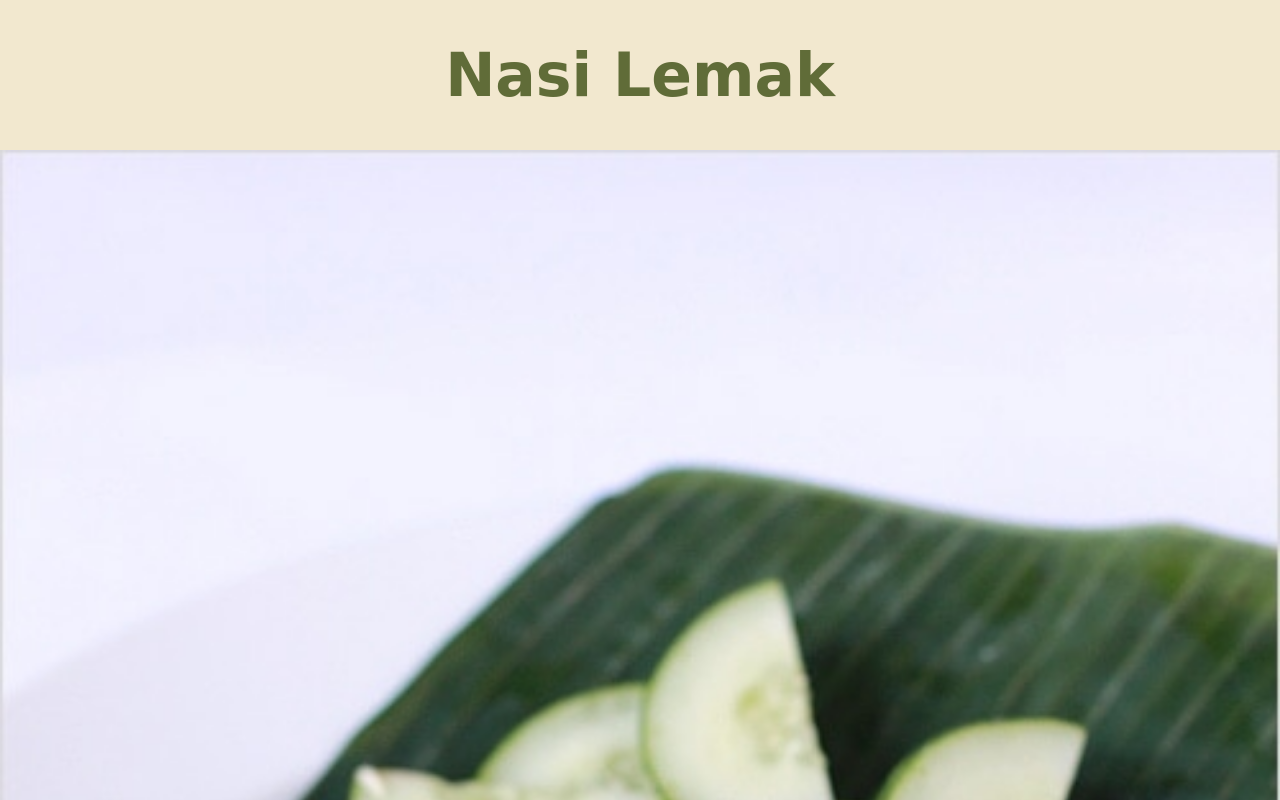
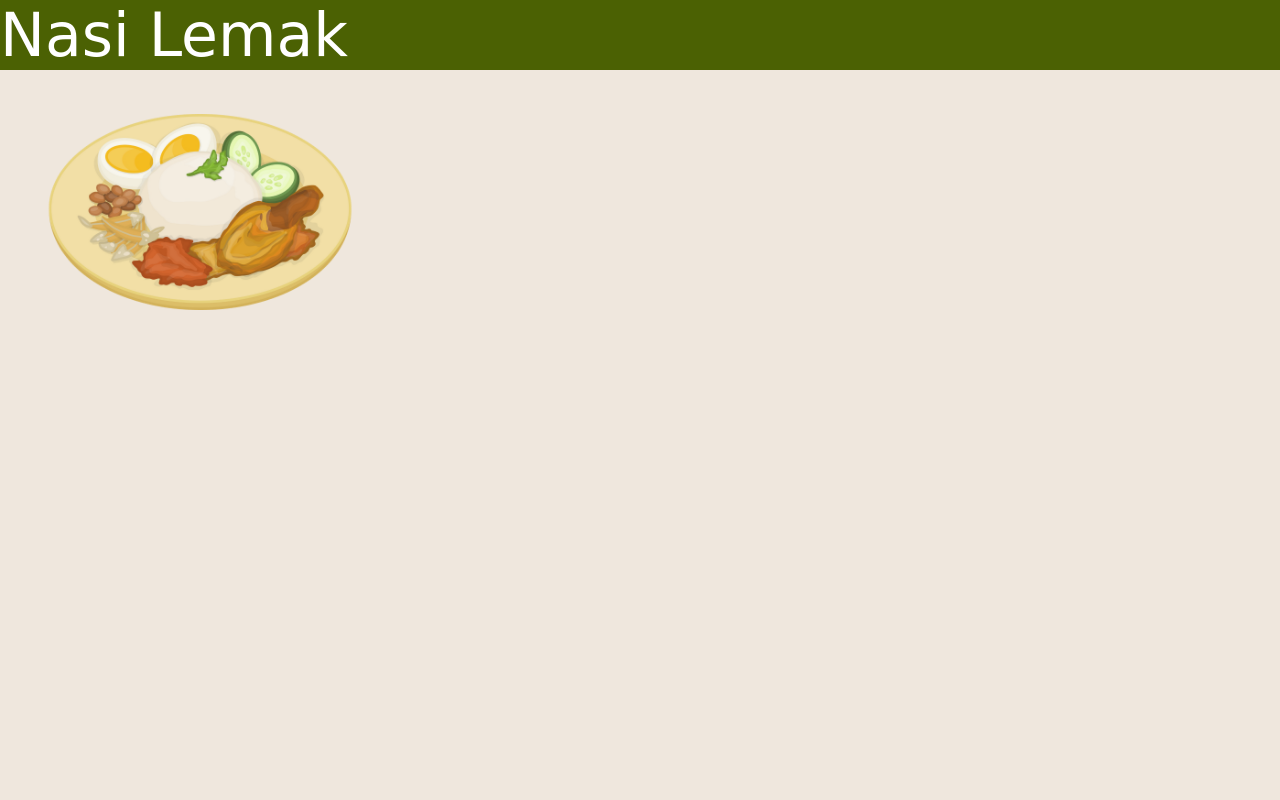
Before and after one commit to aliaizad72/odin-recipes, a plain HTML site: page recipes/nasi-lemak.html in a window 1280 px wide. Shown: the top 800 px of the page. Drawn offline with Linux system fonts and the light colour scheme; files that its build step writes are made by us from their sources; a web font is replaced by a local one.

Commit message:
Set up the template for recipe page

```diff
--- a/recipes/nasi-lemak.html
+++ b/recipes/nasi-lemak.html
@@ -5,9 +5,32 @@
     <meta name="viewport" content="width=device-width, initial-scale=1.0">
     <title>Nasi Lemak</title>
     <link rel="stylesheet" href="../styles.css">
+    <link rel="stylesheet" href="styles.css">
+    <link rel="preconnect" href="https://fonts.googleapis.com">
+    <link rel="preconnect" href="https://fonts.gstatic.com" crossorigin>
+    <link href="https://fonts.googleapis.com/css2?family=Playpen+Sans:wght@300&display=swap" rel="stylesheet">
 </head>
 <body>
-    <h1>Nasi Lemak</h1>
+    <div class="upper-section">
+        <div class="title" id="nasi-lemak-title">
+            Nasi Lemak
+        </div>
+        <div>
+            <img class="title-icon" src="../icons/nasi-lemak.png" alt="A plate of coconut rice with anchovies, peanuts and chilli paste.">
+        </div>
+    </div>
+    <div>
+        <div>
+
+        </div>
+        <div>
+
+        </div>
+        <div>
+
+        </div>
+    </div>
+    <!-- <h1>Nasi Lemak</h1>
     <img src="../images/nasi-lemak.jpg" alt="A plate of Nasi Lemak">
 
     <h3>Description</h3>
@@ -61,6 +84,6 @@
         <li>Enjoy!</li>
     </ol>
 
-    <p><em>This recipe is taken from <a href="https://rasamalaysia.com/nasi-lemak-recipe/" target="_blank" rel="noopenner noreferrer">rasamalaysia.com</a></em></p>
+    <p><em>This recipe is taken from <a href="https://rasamalaysia.com/nasi-lemak-recipe/" target="_blank" rel="noopenner noreferrer">rasamalaysia.com</a></em></p> -->
 </body>
 </html>
--- a/styles.css
+++ b/styles.css
@@ -1,13 +1,13 @@
 * {
     font-family: 'Playpen Sans', cursive;
-    background-color: #f2e8cf;
+    background-color: #EFE7DD;
     color: black;
 }
 
 h1 {
     text-align: center;
     font-size: 60px;
-    color: #606c38;
+    color: #68864D;
 }
 
 
@@ -42,6 +42,24 @@ body {
     margin: 50px 0 100px 0;
 }
 
-a{
+div a{
     text-decoration: none;
 }
+
+.title-icon {
+    height: auto;
+    width: 400px;
+}
+
+.title {
+    font-size: 60px;
+}
+
+.upper-section {
+
+}
+
+#nasi-lemak-title {
+    background-color: #4b6103;
+    color: white;
+}
```
Also changed, not shown: recipes/pseudo.txt (added), 1 other file.
